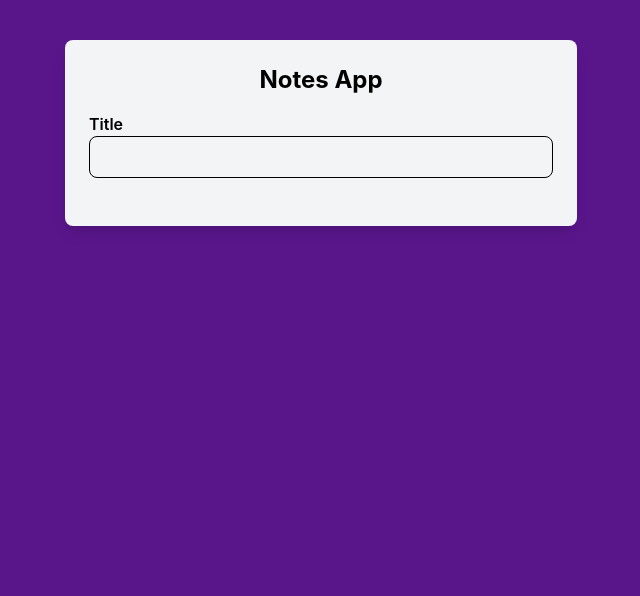
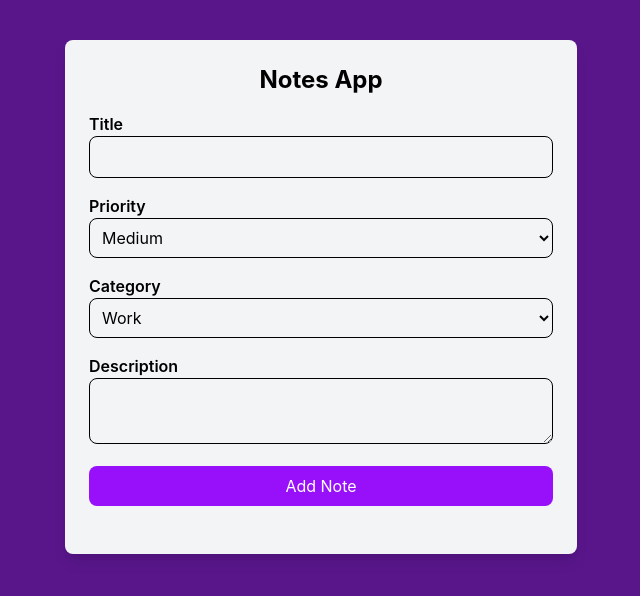
Before and after one commit to zieDoo/React-sandbox, a React (Vite) app in the folder 04_Forms_Notes_App/notes-app/: page / in a window 1280 px wide. Shown: the top 596 px of the page, without its empty margins (319-959 px from the left). Built offline with nearby package versions, Linux system fonts and the light colour scheme.

Commit message:
Controlled Inputs - Added more Inputs into NoteForm.jsx

```diff
--- a/04_Forms_Notes_App/notes-app/src/components/NoteForm.jsx
+++ b/04_Forms_Notes_App/notes-app/src/components/NoteForm.jsx
@@ -2,8 +2,11 @@ import { useState } from "react";
 
 const NoteForm = () => {
   const [title, setTitle] = useState("");
+  const [priority, setPriority] = useState("Medium");
+  const [category, setCategory] = useState("Work");
+  const [description, setDescription] = useState("");
+
   return (
-    // mb-6 = margin-bottom: 6px (for spacing)
     <form className="mb-6">
       <div className="mb-4">
         <label htmlFor="title" className="block font-semibold">
@@ -12,14 +15,58 @@ const NoteForm = () => {
         <input
           type="text"
           className="w-full p-2 border rounded-lg"
-          value={title} // binding value to that title
-          // if onChange is not defined, we get an error.
-          // So we either add default value or onChange handler.
+          value={title}
           onChange={(e) => setTitle(e.target.value)}
-          // e.target = actual element
-          // e.target.value = actual value of the element.
         />
       </div>
+
+      <div className="mb-4">
+        <label htmlFor="priority" className="block font-semibold">
+          Priority
+        </label>
+        <select
+          type="text"
+          className="w-full p-2 border rounded-lg"
+          value={priority}
+          onChange={(e) => setPriority(e.target.value)}
+        >
+          <option value="High">High</option>
+          <option value="Medium">Medium</option>
+          <option value="Low">Low</option>
+        </select>
+      </div>
+
+      <div className="mb-4">
+        <label htmlFor="category" className="block font-semibold">
+          Category
+        </label>
+        <select
+          type="text"
+          className="w-full p-2 border rounded-lg"
+          value={category}
+          onChange={(e) => setCategory(e.target.value)}
+        >
+          <option value="Work">Work</option>
+          <option value="Personal">Personal</option>
+          <option value="Ideas">Ideas</option>
+        </select>
+      </div>
+
+      <div className="mb-4">
+        <label htmlFor="description" className="block font-semibold">
+          Description
+        </label>
+        <textarea
+          type="text"
+          className="w-full p-2 border rounded-lg"
+          value={description}
+          onChange={(e) => setDescription(e.target.value)}
+        ></textarea>
+      </div>
+
+      <button className="w-full bg-purple-500 text-white py-2 rounded-lg cursor-pointer hover: bg-purple-600">
+        Add Note
+      </button>
     </form>
   );
 };
```
